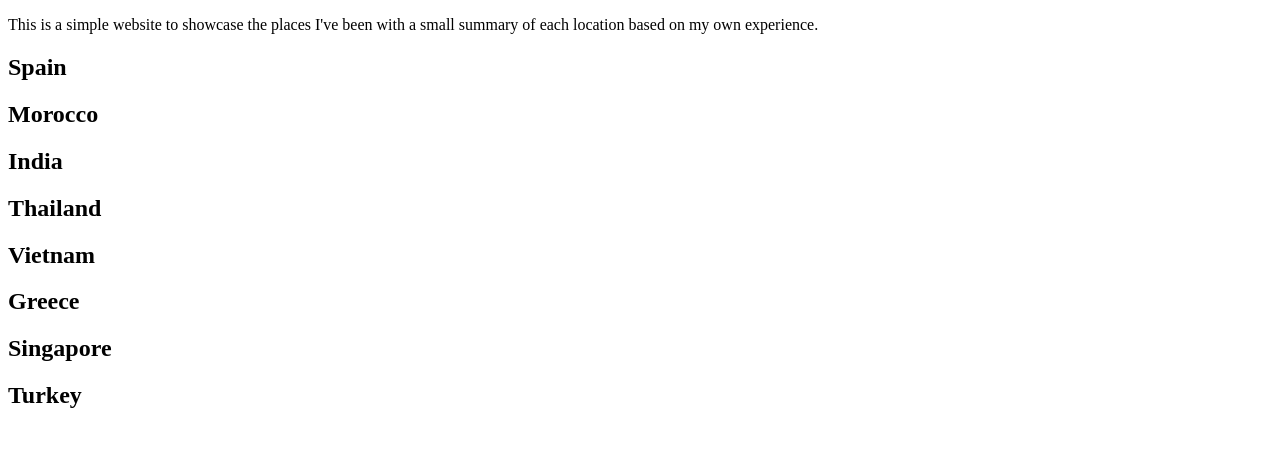
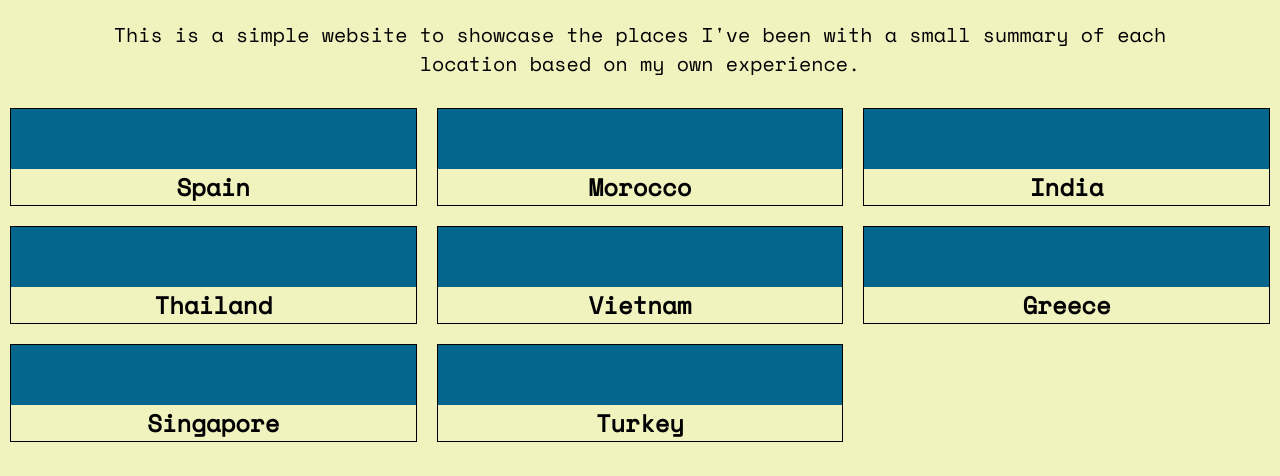
Before and after one commit to chris-azuaje/Travel-Project, a plain HTML site: page index.html in a window 1280 px wide. Drawn offline with nearby package versions, Linux system fonts and the light colour scheme.

Commit message:
Added colors, font-family, and grid layout

```diff
--- a/index.html
+++ b/index.html
@@ -5,21 +5,53 @@
     <meta name="viewport" content="width=device-width, initial-scale=1.0" />
     <title>Travel Project</title>
     <link rel="stylesheet" href="styles.css" />
+    <link rel="preconnect" href="https://fonts.googleapis.com" />
+    <link rel="preconnect" href="https://fonts.gstatic.com" crossorigin />
+    <link
+      href="https://fonts.googleapis.com/css2?family=Space+Mono&display=swap"
+      rel="stylesheet"
+    />
   </head>
   <body>
-    <div>
-      <p>
+    <header>
+      <p class="header">
         This is a simple website to showcase the places I've been with a small
         summary of each location based on my own experience.
       </p>
-    </div>
-    <div id="card" class="Spain"><h2>Spain</h2></div>
-    <div id="card" class="Morocco"><h2>Morocco</h2></div>
-    <div id="card" class="India"><h2>India</h2></div>
-    <div id="card" class="Thailand"><h2>Thailand</h2></div>
-    <div id="card" class="Vietnam"><h2>Vietnam</h2></div>
-    <div id="card" class="Greece"><h2>Greece</h2></div>
-    <div id="card" class="Singapore"><h2>Singapore</h2></div>
-    <div id="card" class="Turkey"><h2>Turkey</h2></div>
+    </header>
+    <main>
+      <div id="card" class="Spain">
+        <div id="img"></div>
+        <h2 id="title">Spain</h2>
+      </div>
+      <div id="card" class="Morocco">
+        <div id="img"></div>
+        <h2 id="title">Morocco</h2>
+      </div>
+      <div id="card" class="India">
+        <div id="img"></div>
+        <h2 id="title">India</h2>
+      </div>
+      <div id="card" class="Thailand">
+        <div id="img"></div>
+        <h2 id="title">Thailand</h2>
+      </div>
+      <div id="card" class="Vietnam">
+        <div id="img"></div>
+        <h2 id="title">Vietnam</h2>
+      </div>
+      <div id="card" class="Greece">
+        <div id="img"></div>
+        <h2 id="title">Greece</h2>
+      </div>
+      <div id="card" class="Singapore">
+        <div id="img"></div>
+        <h2 id="title">Singapore</h2>
+      </div>
+      <div id="card" class="Turkey">
+        <div id="img"></div>
+        <h2 id="title">Turkey</h2>
+      </div>
+    </main>
   </body>
 </html>
--- a/styles.css
+++ b/styles.css
@@ -0,0 +1,50 @@
+* {
+  padding: 0;
+  margin: 0;
+  box-sizing: border-box;
+  font-family: 'Space Mono', monospace;
+}
+
+:root {
+  --soft-yellow: #f0f3bd;
+  --strong-cyan: #02c39a;
+  --dark-cyan: #00a896;
+  --darker-cyan: #028090;
+  --dark-blue: #05668d;
+}
+
+body {
+  background-color: var(--soft-yellow);
+}
+
+.header {
+  margin: 20px 80px;
+  font-size: 20px;
+  text-align: center;
+}
+
+main {
+  display: grid;
+  grid-template-columns: 1fr 1fr 1fr;
+}
+
+#card {
+  display: flex;
+  flex-direction: column;
+  border: 1px solid black;
+  margin: 10px;
+}
+
+#img {
+  width: 100%;
+  height: 60px;
+  background-color: var(--dark-blue);
+}
+
+#card:hover {
+  cursor: pointer;
+}
+
+#title {
+  text-align: center;
+}
```
